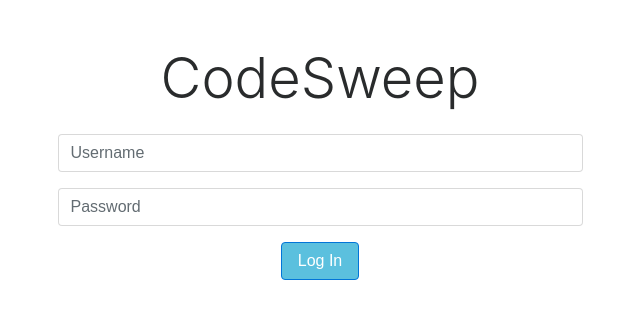
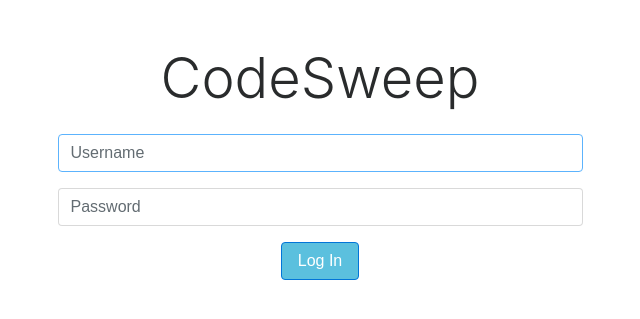
Before and after one commit to mattbeiswenger/codesweep, a Django app: page / in a window 1280 px wide. Shown: the top 319 px of the page, without its empty margins (320-960 px from the left). Run offline with Django 3.2, Linux system fonts and the light colour scheme; some libraries are stand-ins or nearby versions.

Commit message:
Bring cursor to username input on page load

```diff
--- a/templates/mainapp/login.html
+++ b/templates/mainapp/login.html
@@ -17,7 +17,7 @@
             <form id="login_form" method="post" action="{% url 'user_login' %}" class="col-lg-6 mx-auto">
                 <div class="form-group">
                 {% csrf_token %}
-                <input type="text" name="username" value="" class="form-control" placeholder="Username">
+                <input id="username" type="text" name="username" value="" class="form-control" placeholder="Username">
                 </div>
                 <div class="form-group">
                   <input type="password" name="password" value="" class="form-control" placeholder="Password">
@@ -32,5 +32,11 @@
     <script src="https://code.jquery.com/jquery-3.2.1.slim.min.js" integrity="sha384-KJ3o2DKtIkvYIK3UENzmM7KCkRr/rE9/Qpg6aAZGJwFDMVNA/GpGFF93hXpG5KkN" crossorigin="anonymous"></script>
     <script src="https://cdnjs.cloudflare.com/ajax/libs/popper.js/1.12.9/umd/popper.min.js" integrity="sha384-ApNbgh9B+Y1QKtv3Rn7W3mgPxhU9K/ScQsAP7hUibX39j7fakFPskvXusvfa0b4Q" crossorigin="anonymous"></script>
     <script src="https://maxcdn.bootstrapcdn.com/bootstrap/4.0.0-beta.3/js/bootstrap.min.js" integrity="sha384-a5N7Y/aK3qNeh15eJKGWxsqtnX/wWdSZSKp+81YjTmS15nvnvxKHuzaWwXHDli+4" crossorigin="anonymous"></script>
+
+    <script>
+        $(document).ready(function() {
+            $("#username").focus();
+        });
+    </script>
     </body>
 </html>
```
Also changed, not shown: db.sqlite3.
